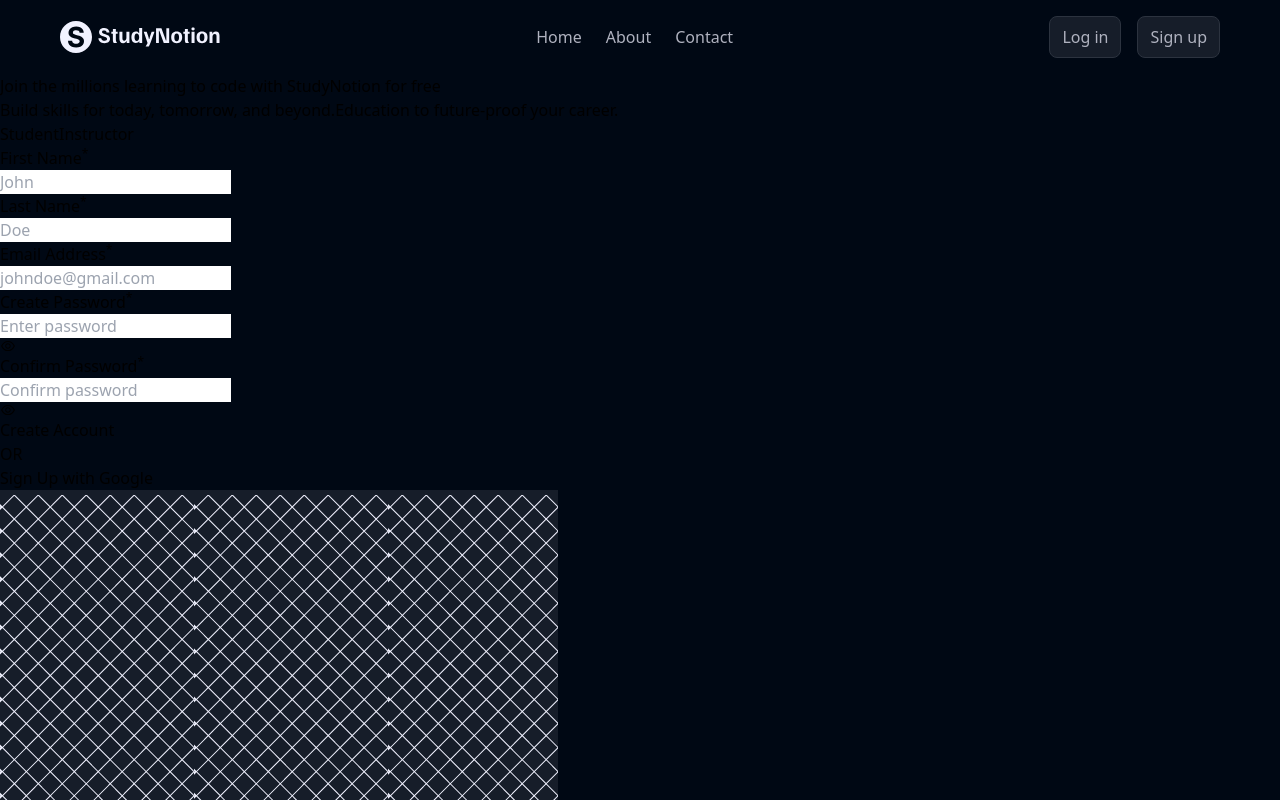
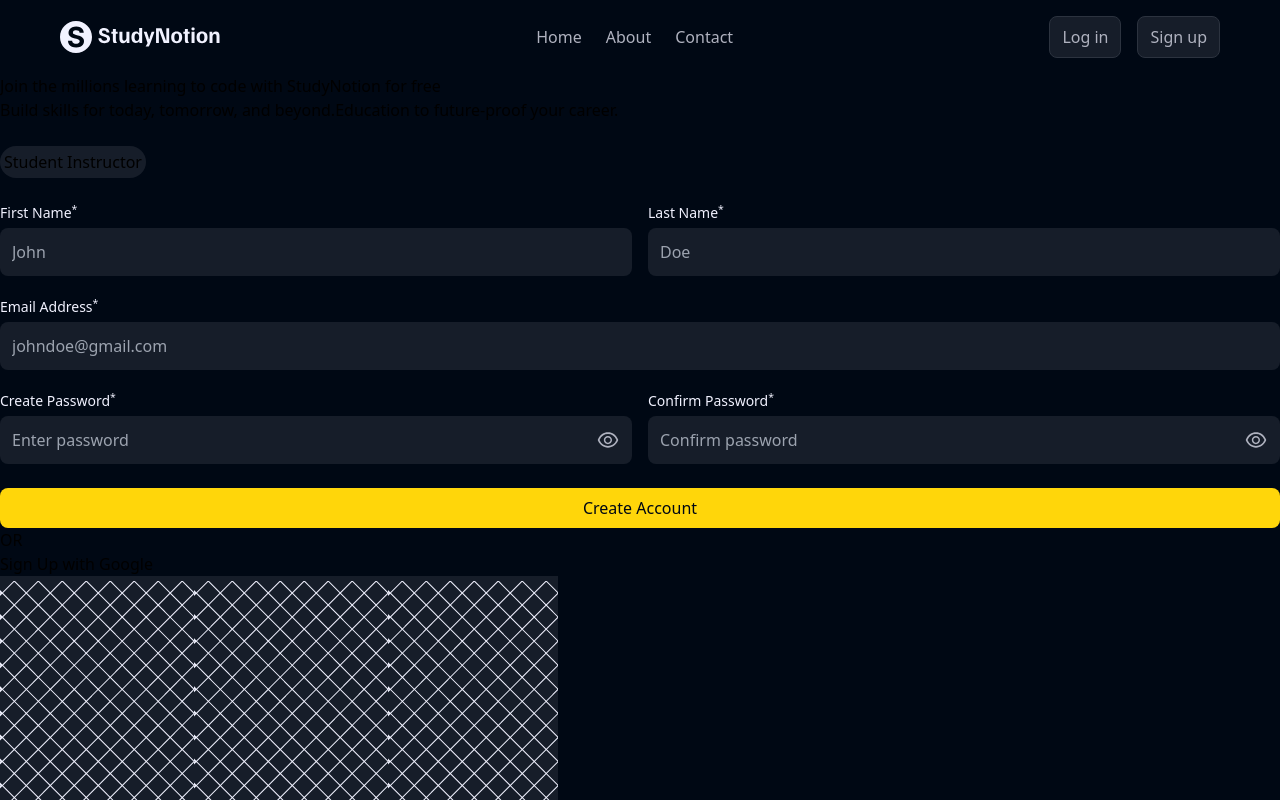
Before and after one commit to omkhodse18/React-Router-App, a React (Create React App) app: page /sign-up in a window 1280 px wide. Built offline with nearby package versions, Linux system fonts and the light colour scheme.

Commit message:
Styling added to signup

```diff
--- a/src/components/SignupForm.jsx
+++ b/src/components/SignupForm.jsx
@@ -42,7 +42,7 @@
     <div>
 
       {/* student Instructor Tab  */}
-      <div>
+      <div className='flex bg-richblack-800 p-1 gap-x-1 my-6 rounded-full max-w-max'>
         <button>
           Student
         </button>
@@ -55,9 +55,9 @@
       <form onSubmit={submitHandler}>
 
         {/* first and last name  */}
-        <div>
-          <label>
-            <p>First Name<sup>*</sup></p>
+        <div className='flex gap-x-4 mt-[20px]'>
+          <label className='w-full'>
+            <p className='text-[0.875rem] text-richblack-5 mb-1 leading-[1.375rem]'>First Name<sup>*</sup></p>
 
             <input
               required
@@ -66,11 +66,12 @@
               placeholder='John'
               value={formData.firstName}
               onChange={changeHandler}
+              className='bg-richblack-800 rounded-[0.5rem] text-richblack-5 w-full p-[12px]'
             />
           </label>
 
-          <label>
-            <p>Last Name<sup>*</sup></p>
+          <label className='w-full'>
+            <p className='text-[0.875rem] text-richblack-5 mb-1 leading-[1.375rem]'>Last Name<sup>*</sup></p>
 
             <input
               required
@@ -79,13 +80,15 @@
               placeholder='Doe'
               value={formData.lastName}
               onChange={changeHandler}
+              className='bg-richblack-800 rounded-[0.5rem] text-richblack-5 w-full p-[12px]'
             />
           </label>
         </div>
 
         {/* Email Address field  */}
-        <label>
-            <p>Email Address<sup>*</sup></p>
+        <div className='mt-[20px]'>
+          <label className='w-full mt-[20px]'>
+              <p className='text-[0.875rem] text-richblack-5 mb-1 leading-[1.375rem]'>Email Address<sup>*</sup></p>
 
               <input
                 required
@@ -94,13 +97,15 @@
                 placeholder='johndoe@gmail.com'
                 value={formData.email}
                 onChange={changeHandler}
+                className='bg-richblack-800 rounded-[0.5rem] text-richblack-5 w-full p-[12px]'
               />
           </label>
+        </div>
 
         {/* create and confirm password */}
-        <div>
-          <label>
-              <p>Create Password<sup>*</sup></p>
+        <div className='w-full flex gap-x-4 mt-[20px]'>
+          <label className='w-full relative'>
+              <p className='text-[0.875rem] text-richblack-5 mb-1 leading-[1.375rem]'>Create Password<sup>*</sup></p>
 
               <input
                 required
@@ -109,18 +114,22 @@
                 placeholder='Enter password'
                 value={formData.password}
                 onChange={changeHandler}
+                className='bg-richblack-800 rounded-[0.5rem] text-richblack-5 w-full p-[12px]'
               />
 
-              <span onClick={() => setShowPassword((prev) => !prev)}>
+              <span
+              className='absolute right-3 top-[38px] cursor-pointer'
+              onClick={() => setShowPassword((prev) => !prev)}>
               {
-                (showPassword) ? (<AiOutlineEyeInvisible/>) : (<AiOutlineEye/>)
+                (showPassword) ? (<AiOutlineEyeInvisible fontSize={24} fill='#AFB2BF'/> )
+                                : (<AiOutlineEye fontSize={24} fill='#AFB2BF'/>)
               }
              </span>
 
           </label>
 
-          <label>
-              <p>Confirm Password<sup>*</sup></p>
+          <label className='w-full relative'>
+              <p className='text-[0.875rem] text-richblack-5 mb-1 leading-[1.375rem]'>Confirm Password<sup>*</sup></p>
 
               <input
                 required
@@ -129,18 +138,22 @@
                 placeholder='Confirm password'
                 value={formData.confirmPassword}
                 onChange={changeHandler}
+                className='bg-richblack-800 rounded-[0.5rem] text-richblack-5 w-full p-[12px]'
               />
 
-              <span onClick={()=>setShowPassword((prev) => !prev)}>
+              <span
+              className='absolute right-3 top-[38px] cursor-pointer'
+              onClick={()=>setShowPassword((prev) => !prev)}>
               {
-                (showPassword) ? (<AiOutlineEyeInvisible/>) : (<AiOutlineEye/>)
+                (showPassword) ? (<AiOutlineEyeInvisible fontSize={24} fill='#AFB2BF'/>)
+                                : (<AiOutlineEye fontSize={24} fill='#AFB2BF'/>)
               }
              </span>
 
           </label>
         </div>
 
-        <button>
+        <button className=' w-full bg-yellow-50 rounded-[8px] font-medium text-richblack-900 px-[12px] py-[8px] mt-6'>
           Create Account
         </button>
       </form>
```
Lines whose indentation alone changed are shown as unchanged.
